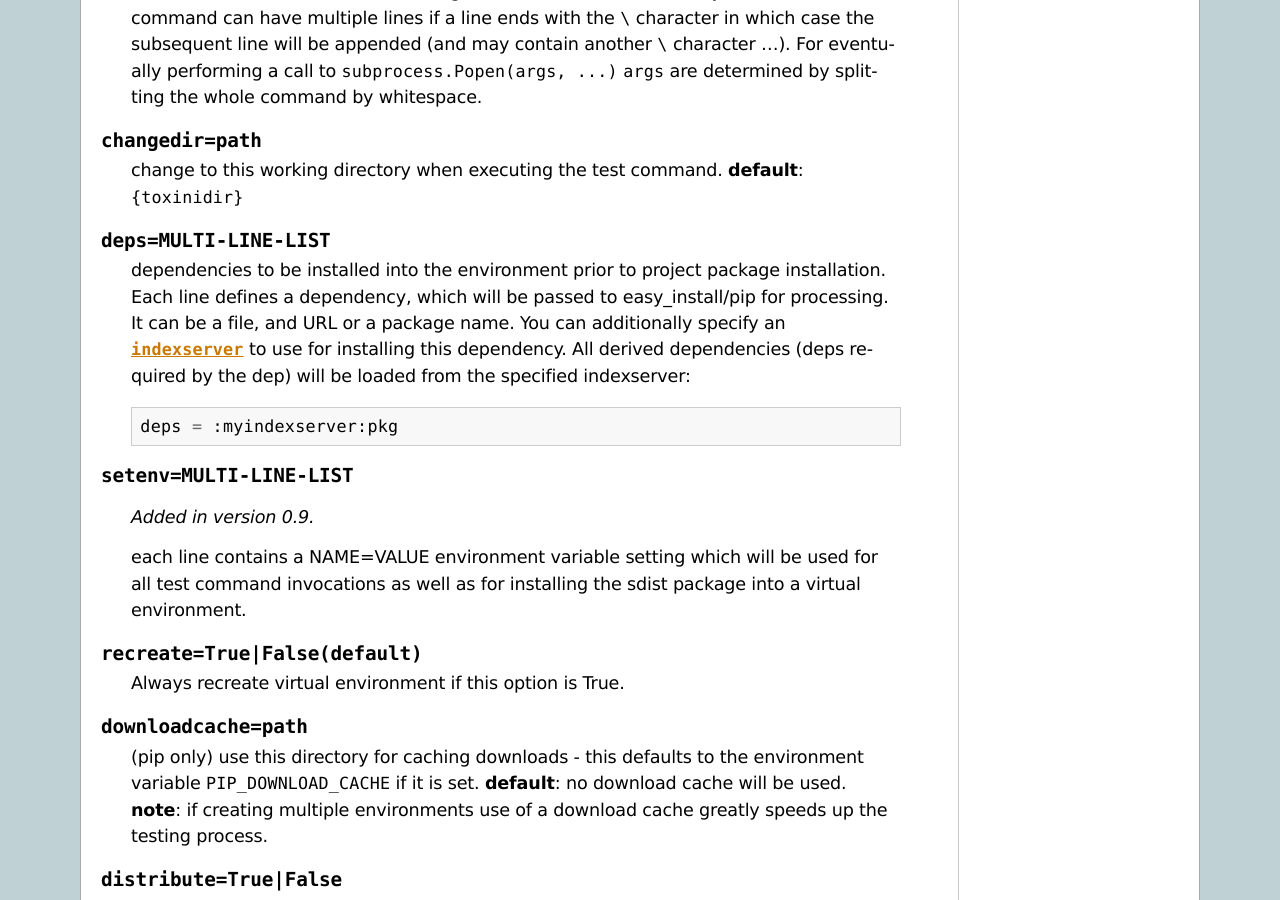
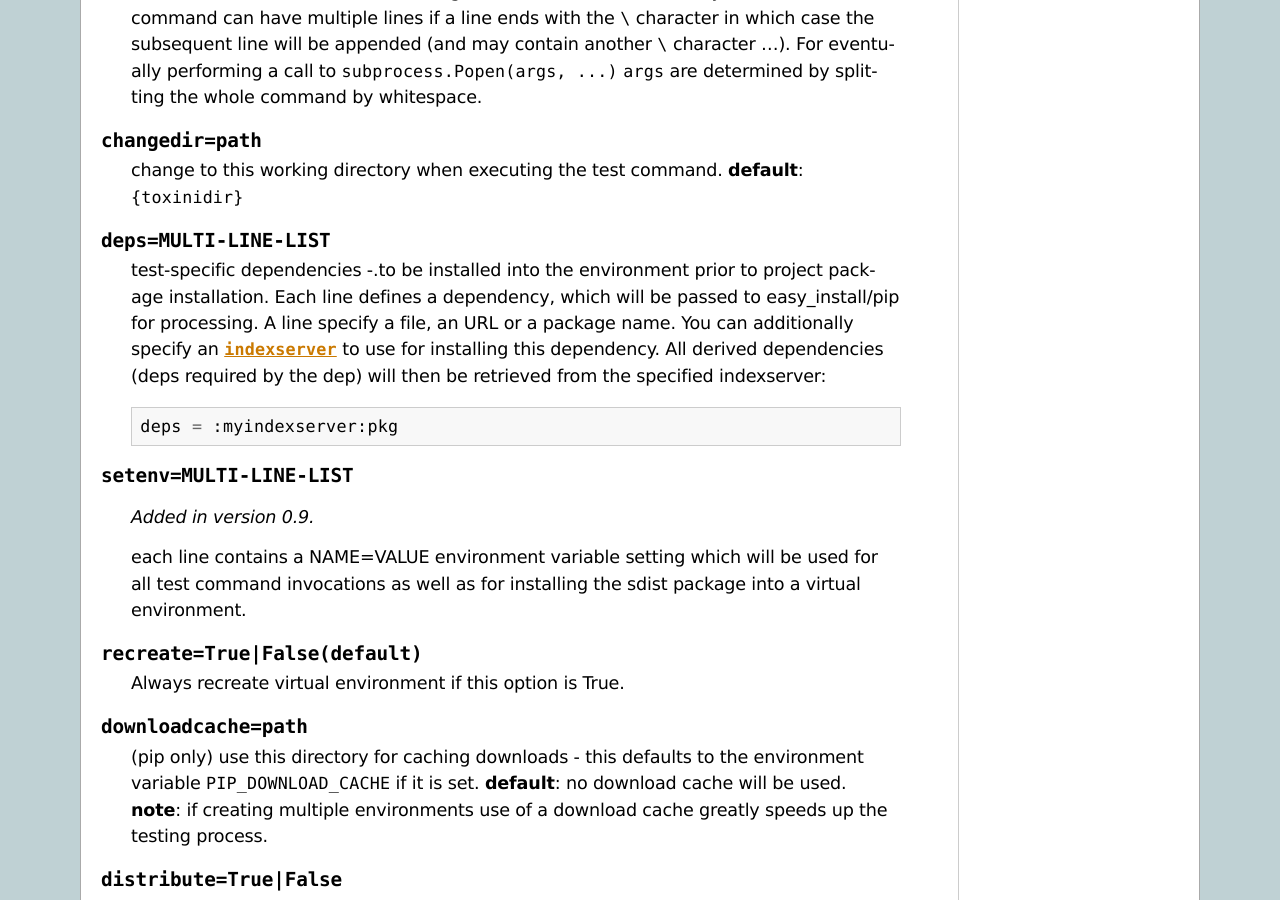
Before and after one commit to msabramo/tox, a Sphinx documentation site: the page built from doc/config.txt, in a window 1280 px wide and 900 px high, scrolled down 1380 px. Built offline with Sphinx 7.4.7, drawn with Linux system fonts in a browser that asks for light colours; pages that are not in the unit, such as notebooks, are missing from menus.

Commit message:
clarify that testenv-deps specify test-specific dependencies

```diff
--- a/doc/config.txt
+++ b/doc/config.txt
@@ -82,13 +82,13 @@ Complete list of settings that you can put into ``testenv*`` sections:
 
 .. confval:: deps=MULTI-LINE-LIST
 
-    dependencies to be installed into the environment prior to project
+    test-specific dependencies -.to be installed into the environment prior to project
     package installation.  Each line defines a dependency, which will be
-    passed to easy_install/pip for processing.  It can be a file,
-    and URL or a package name.  You can additionally specify
+    passed to easy_install/pip for processing.  A line specify a file,
+    an URL or a package name.  You can additionally specify
     an :confval:`indexserver` to use for installing this dependency.
-    All derived dependencies (deps required by the dep) will be
-    loaded from the specified indexserver::
+    All derived dependencies (deps required by the dep) will then be
+    retrieved from the specified indexserver::
 
         deps = :myindexserver:pkg
 
--- a/doc/index.txt
+++ b/doc/index.txt
@@ -101,6 +101,7 @@ Current features
    announce/release-1.1
    announce/release-1.2
    announce/release-1.3
+   announce/release-1.4
 
 
 .. include:: links.txt
```
